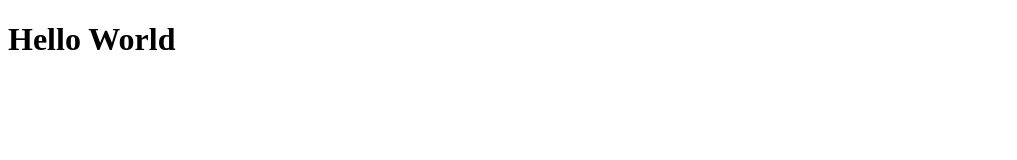
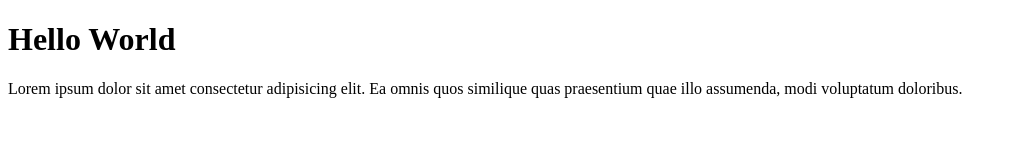
Before and after one commit to Jevon652/manpro-git-remote-test, a plain HTML site: page index.html in a window 1280 px wide. Shown: the whole page, without its empty margins (0-1017 px from the left). Drawn offline with Linux system fonts and the light colour scheme.

Commit message:
menambahkan paragraf di index.html

```diff
--- a/index.html
+++ b/index.html
@@ -7,5 +7,9 @@
   </head>
   <body>
     <h1>Hello World</h1>
+    <p>
+      Lorem ipsum dolor sit amet consectetur adipisicing elit. Ea omnis quos
+      similique quas praesentium quae illo assumenda, modi voluptatum doloribus.
+    </p>
   </body>
 </html>
```
